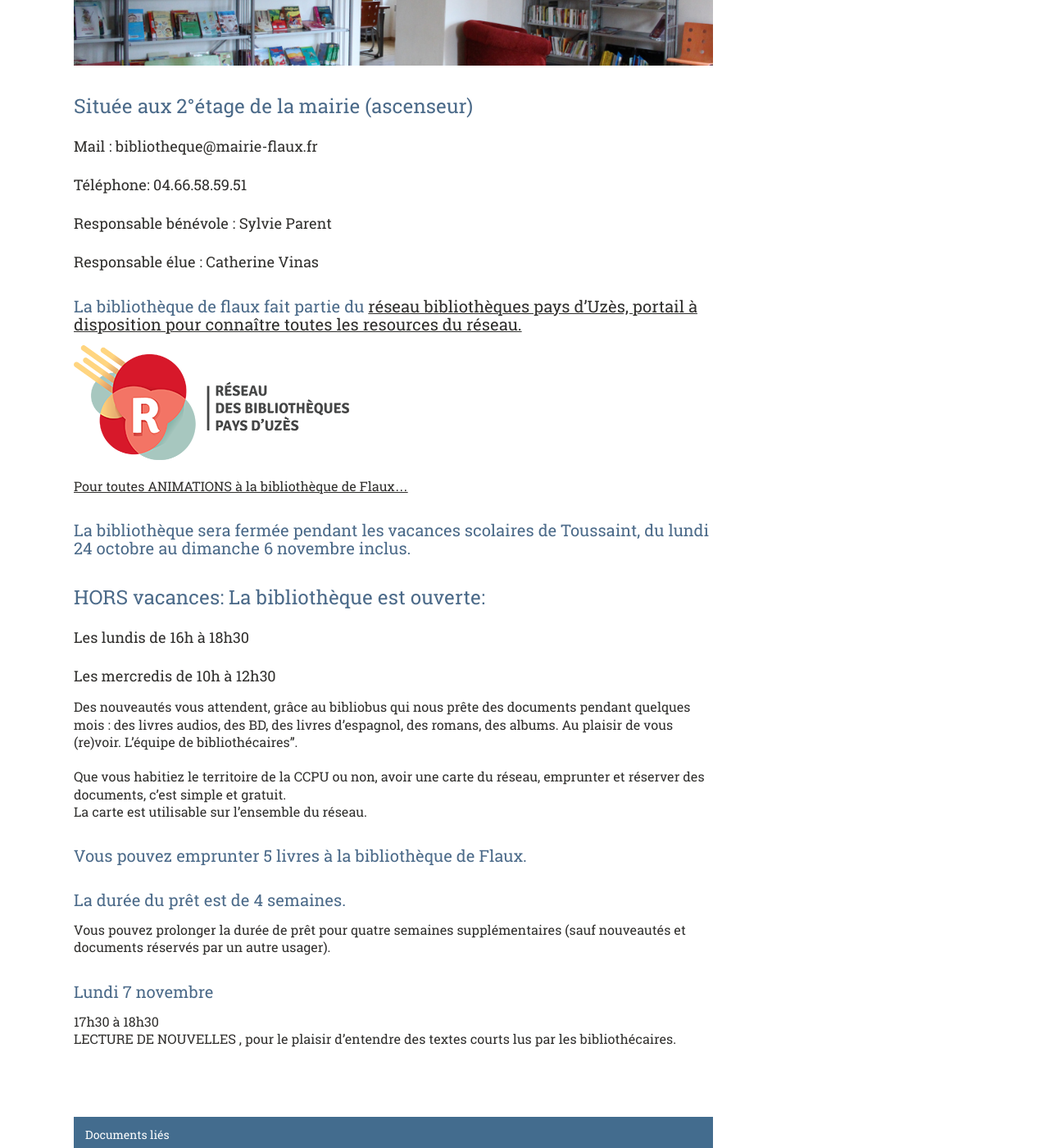
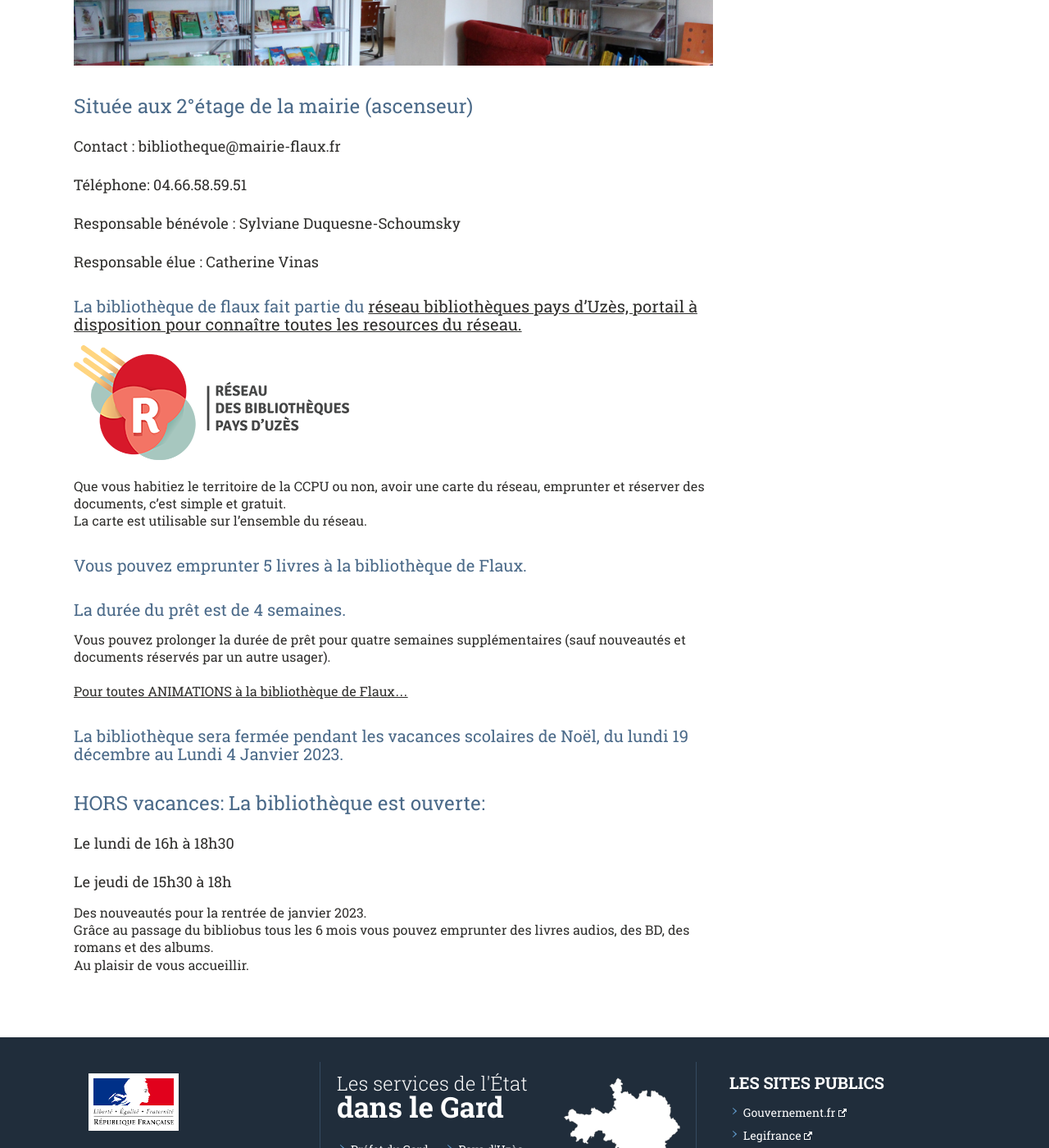
Before and after one commit to Flaux-Village/flaux-village.github.io, a Jekyll site: the page built from bibliotheque.md, in a window 1280 px wide and 1400 px high, scrolled down 504 px. Shown: the whole window at 82% size. Built offline with Jekyll 4.4.1, drawn with Linux system fonts in a browser that asks for light colours; our own code applies the rules of GitHub Pages for plain Markdown files; some of the changed text lies outside the part shown.

Commit message:
Update bibliotheque.md

```diff
--- a/bibliotheque.md
+++ b/bibliotheque.md
@@ -7,11 +7,6 @@ titre_page: Bibliothèque de Flaux
 date_texte: 30 Novembre 2021
 illustration: /assets/illustrations/bibliotheque2landscape-980.JPG
 description_illustration: La Mairie de Flaux.
-
-documents:
-- fiche: Livres en balade
-  date_texte: 22 Octobre 2021
-  addresse: /assets/documents/MAIRIE DE FLAUX_20211022_120301.png
 
 menu_secondaire:
 - titre: Le tri des déchets - SICTOMU
@@ -30,26 +25,13 @@ menu_secondaire:
 ---
 # Située aux 2°étage de la mairie (ascenseur)
 
-### Mail : bibliotheque@mairie-flaux.fr <br>
+### Contact : bibliotheque@mairie-flaux.fr <br>
 ### Téléphone:  04.66.58.59.51 <br>
-### Responsable bénévole : Sylvie Parent <br>
+### Responsable bénévole : Sylviane Duquesne-Schoumsky <br>
 ### Responsable élue : Catherine Vinas <br>
 
 ## La bibliothèque de flaux fait partie du <a href="https://www.mediatheques.ccpaysduzes.fr/bibliotheques">réseau bibliothèques pays d'Uzès, portail à disposition pour connaître toutes les resources du réseau.</a>  <br>
 <img src="assets/images/bibliotheque.png" alt="réseau bibliothèques pays d'Uzès" width="336" height="140">
-
-
-<a href="https://www.mairie-flaux.fr/actualites/animations.html"> Pour toutes ANIMATIONS à la bibliothèque de Flaux...</a>  <br>
-
-## La bibliothèque sera fermée pendant les vacances scolaires de Toussaint, du lundi 24 octobre au dimanche 6 novembre inclus.<br>
-# HORS vacances: La bibliothèque est ouverte:
-
-### Les lundis de 16h à 18h30 <br>
-### Les mercredis de 10h à 12h30 <br>
-
-Des nouveautés vous attendent, grâce au bibliobus qui nous prête des documents pendant quelques mois : des livres audios, des BD, des livres
-d'espagnol, des romans, des albums. Au plaisir de vous (re)voir. L'équipe de bibliothécaires".
-
 
 Que vous habitiez le territoire de la CCPU ou non, avoir une carte du réseau, emprunter et réserver des documents, c'est simple et gratuit.<br>
 La carte est utilisable sur l'ensemble du réseau. <br>
@@ -60,6 +42,14 @@ La carte est utilisable sur l'ensemble du réseau. <br>
 
 Vous pouvez prolonger la durée de prêt pour quatre semaines supplémentaires (sauf nouveautés et documents réservés par un autre usager).<br>
 
-## Lundi 7 novembre<br>
-17h30 à 18h30 <br>
-LECTURE DE NOUVELLES , pour le plaisir d'entendre des textes courts lus par les bibliothécaires.<br>
+<a href="https://www.mairie-flaux.fr/actualites/animations.html"> Pour toutes ANIMATIONS à la bibliothèque de Flaux...</a>  <br>
+
+## La bibliothèque sera fermée pendant les vacances scolaires de Noël, du lundi 19 décembre au Lundi 4 Janvier 2023.<br>
+# HORS vacances: La bibliothèque est ouverte:
+
+### Le lundi de 16h à 18h30 <br>
+### Le jeudi de 15h30 à 18h <br>
+
+Des nouveautés pour la rentrée de janvier 2023. <br>
+Grâce au passage du bibliobus tous les 6 mois vous pouvez emprunter des livres audios, des BD, des romans et des albums. <br>
+Au plaisir de vous accueillir.<br>
```
